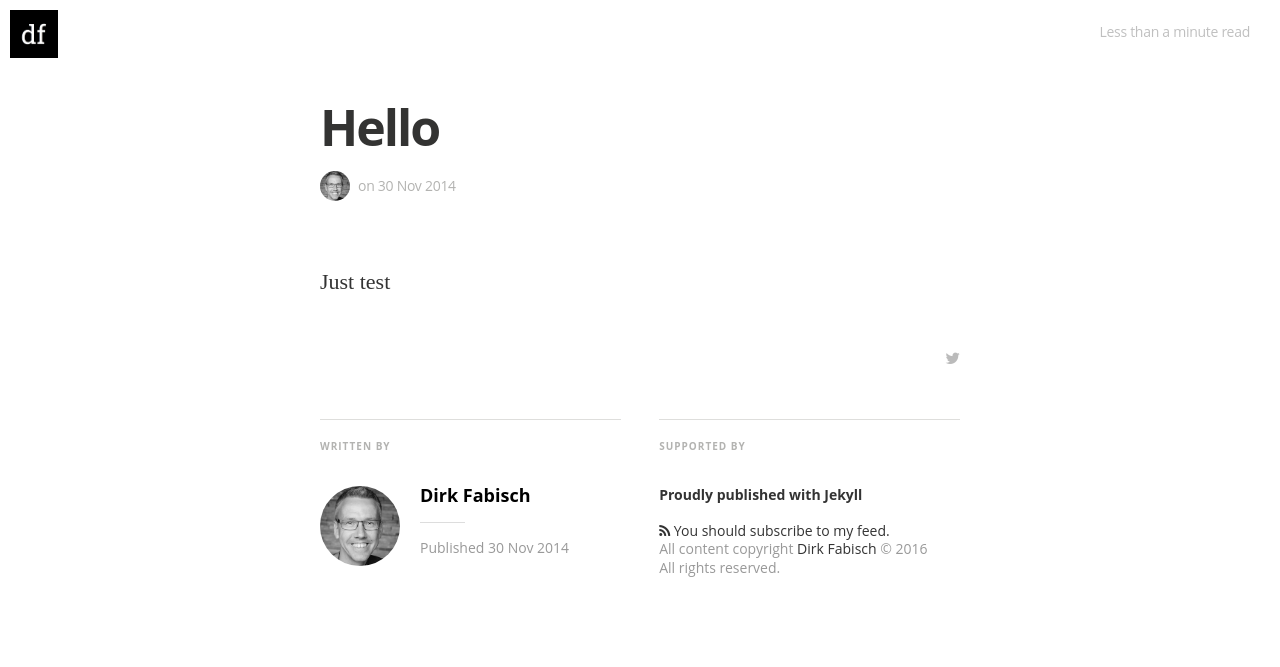
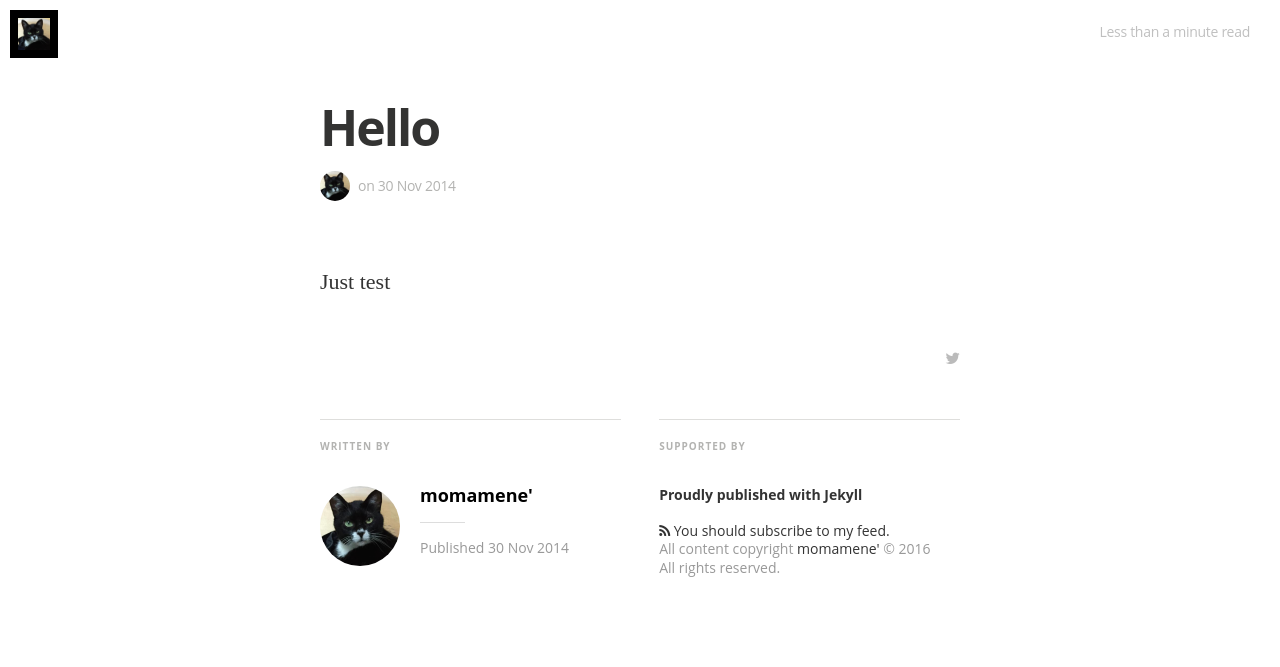
Before and after one commit to momamene/momamene.github.io, a Jekyll site: the page built from _posts/2014-11-30-mediator_features.markdown, in a window 1280 px wide. Shown: the top 667 px of the page. Built offline with Jekyll 4.4.1, drawn with Linux system fonts in a browser that asks for light colours; nearby versions of some CDN libraries; some web fonts are replaced; comment, search, counter and statistics services are not loaded; some of the changed text lies outside the part shown; grey boxes are pictures that could not be loaded.

Commit message:
Update config

```diff
--- a/_config.yml
+++ b/_config.yml
@@ -4,48 +4,48 @@ gems:
   - jekyll-paginate
 
 # Site settings
-title: "Mediator"
-description: > # this means to ignore newlines until "email:"
-   A Jekyll theme - Medium inspired
+title: "momamene"
+description: > #this this means to ignore newlines until "email:"
+   Deep Learning, Web Design, Software Engineering
 
-email: a-mail@mail.mail
+email: momamene@gmail.com
 #blog logo
-logo: "/assets/images/df_logo.jpg"
+logo: "/assets/images/logo.png"
 # blog cover
-cover: "/assets/images/cA4aKEIPQrerBnp1yGHv_IMG_9534-3-2.jpg"
+cover: "/assets/images/header.png"
 
-name: 'Dirk Fabisch'
-author: 'Dirk Fabisch'
-author_image: "/assets/images/author.jpg"
+name: 'momamene'
+author: momamene'
+author_image: "/assets/images/author.png"
 
-paginate:	5
+paginate: 5
 
-url: "http://myblog.***.***" # the base hostname & protocol for your site
+url: "http://blog.umay.be" # the base hostname & protocol for your site
 baseurl: ""
 #used to display twitter cards
-twitter_handle: '@dirkfabisch'
+twitter_handle: '@momamil'
 
 #fill in disqus shortname to use disqus
-#disqus: disqus-shortname
+disqus: momamene
 
 # social icons and sharing options
 social:
   - icon:	twitter
-    url:	https://twitter.com/dirkfabisch
+    url:	https://twitter.com/momamil
     desc: Follow me on twitter
     share_url: http://twitter.com/share
     share_title: ?text=
     share_link: "&amp;url="
 
 #  - icon:	facebook
-#    url:	https://facebook.com/???
+#    url:	https://facebook.com/momamene
 #    desc: Connect with me facebook
 #    share_url: https://www.facebook.com/sharer.php
 #    share_title: ?t=
 #    share_link: "&amp;u="
 
   - icon:	github
-    url:	https://github.com/dirkfabisch
+    url:	https://github.com/momamene
     desc:	Fork me on github
     share_url:
     share_title:
```
Also changed, not shown: assets/images/author.png (added), assets/images/df_logo.jpg (deleted), assets/images/header.png (added), assets/images/logo.png (added).
